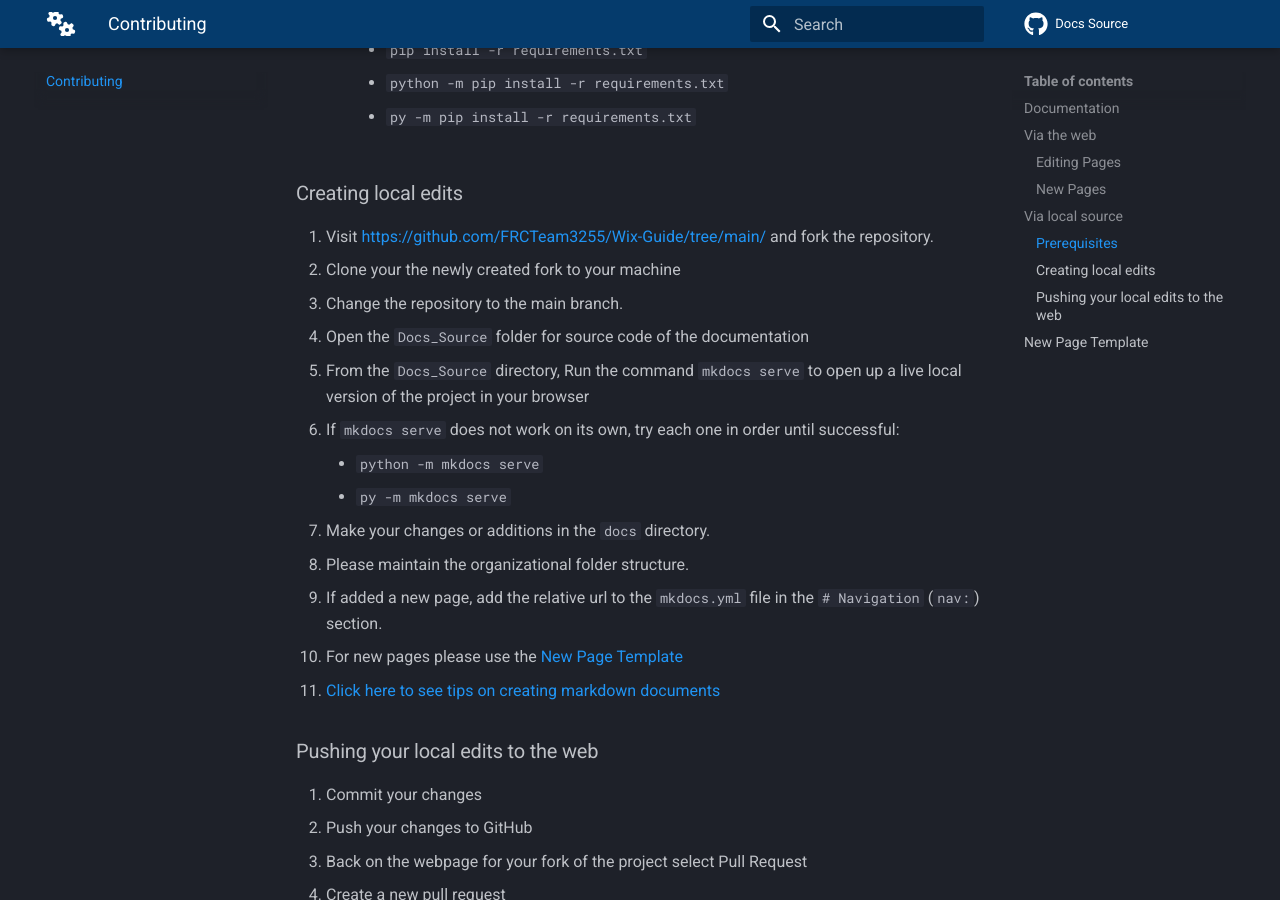
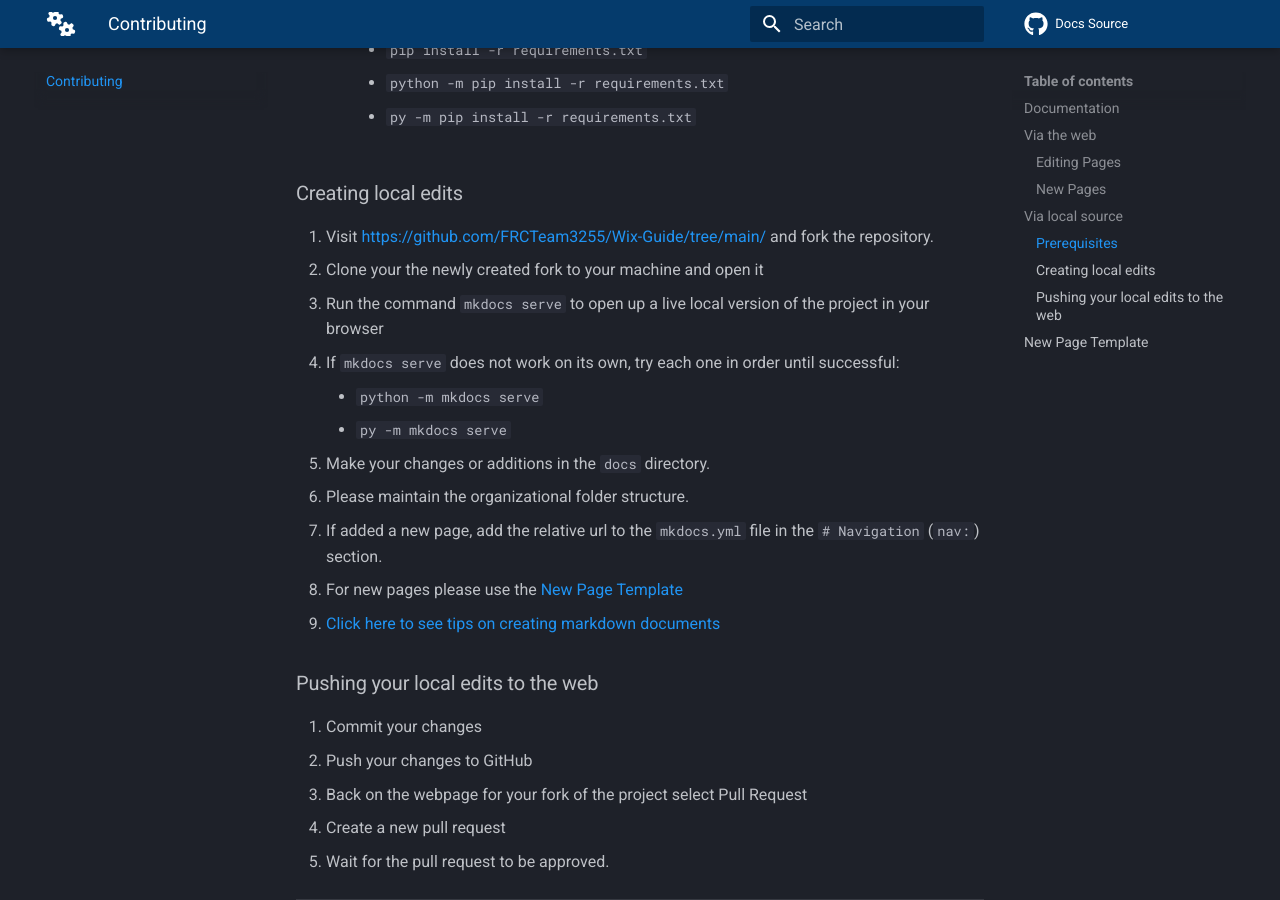
Before and after one commit to FRCTeam3255/Wix-Guide, an MkDocs documentation site: the page built from docs/contributing.md, in a window 1280 px wide and 900 px high, scrolled down 1834 px. Built offline with MkDocs 1.6.1 and Material for MkDocs 9.7.7, drawn with Linux system fonts in a browser that asks for light colours; comment, search, counter and statistics services are not loaded.

Commit message:
fixed contributing

```diff
--- a/docs/contributing.md
+++ b/docs/contributing.md
@@ -65,16 +65,14 @@ Recommended for those **with developer/programming experience**.
 ### Creating local edits
 
 1. Visit <https://github.com/FRCTeam3255/Wix-Guide/tree/main/> and fork the repository.
-2. Clone your the newly created fork to your machine
-3. Change the repository to the main branch.
-4. Open the `Docs_Source` folder for source code of the documentation
-5. From the `Docs_Source` directory, Run the command `mkdocs serve` to open up a live local version of the project in your browser
+2. Clone your the newly created fork to your machine and open it
+3. Run the command `mkdocs serve` to open up a live local version of the project in your browser
    - If `mkdocs serve` does not work on its own, try each one in order until successful:
      - `python -m mkdocs serve`
      - `py -m mkdocs serve`
-6. Make your changes or additions in the `docs` directory.
+4. Make your changes or additions in the `docs` directory.
    - Please maintain the organizational folder structure.
-7. If added a new page, add the relative url to the `mkdocs.yml` file in the `# Navigation` (`nav:`) section.
+5. If added a new page, add the relative url to the `mkdocs.yml` file in the `# Navigation` (`nav:`) section.
    1. For new pages please use the [New Page Template](#new-page-template)
    2. [Click here to see tips on creating markdown documents](https://www.markdownguide.org/cheat-sheet/){target=_blank}
 
```
